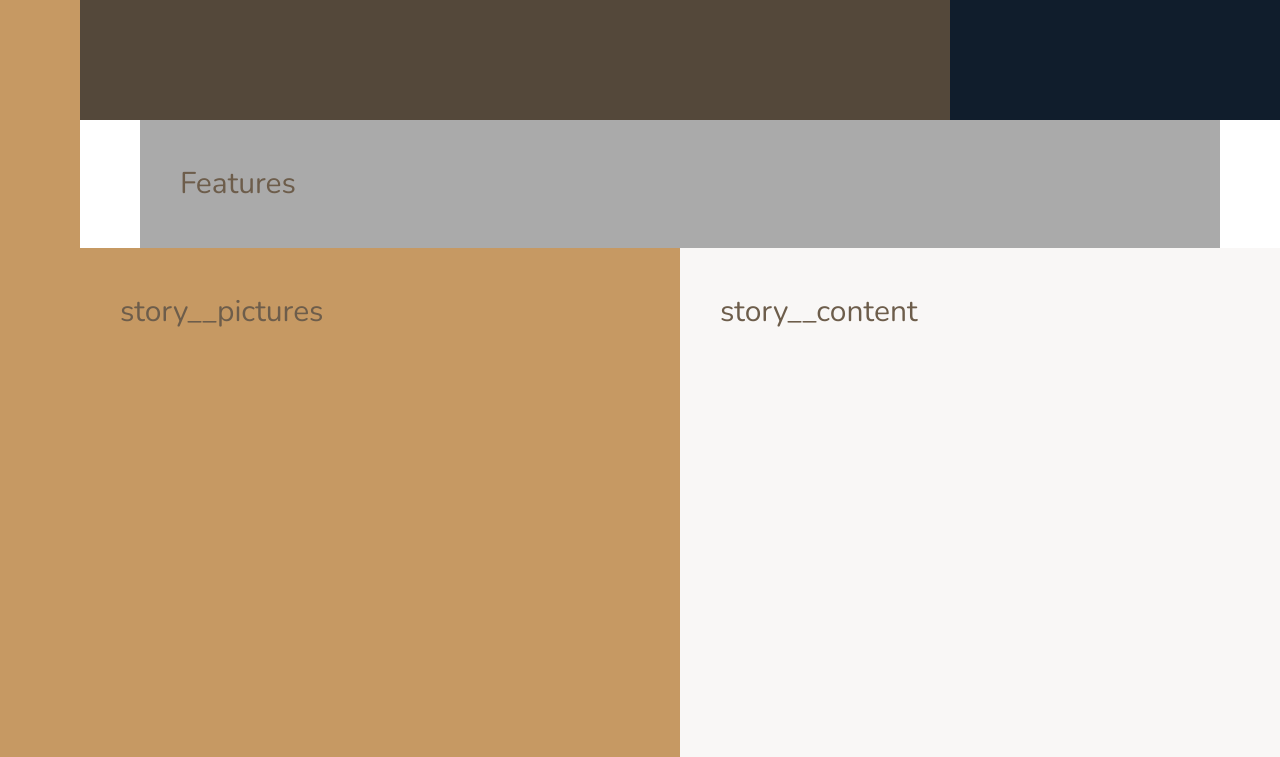
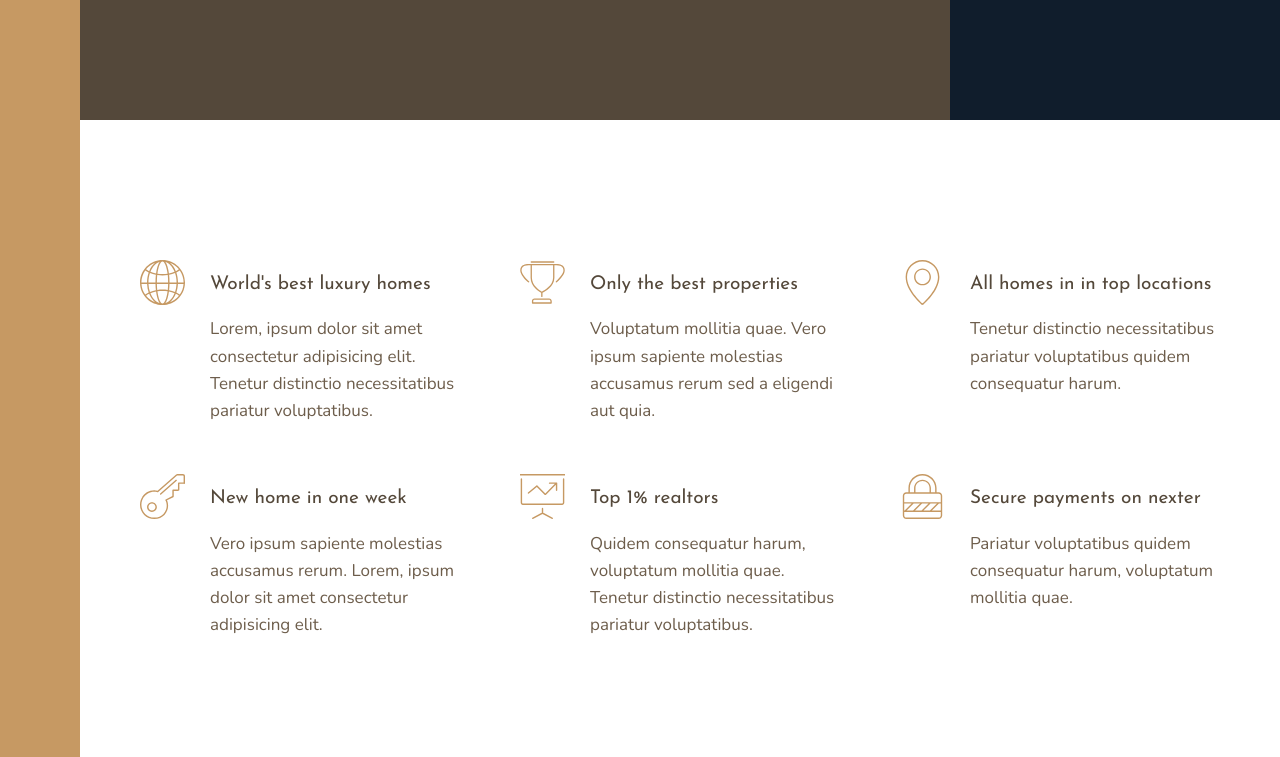
Before and after one commit to Moustamid/Nexter-Grid, a plain HTML site: page index.html in a window 1280 px wide. Shown: the part 520-1277 px from the top of the page. Drawn offline with nearby package versions, Linux system fonts and the light colour scheme.

Commit message:
featues section finished

```diff
--- a/css/style.css
+++ b/css/style.css
@@ -21,9 +21,17 @@ body {
   /* NOTE: 1 8rem sidbar , and 8 columns layout with a fix width , row = 1140 / 8 columns ~ 14rem .
      and 2 fr columns to center the 8 cols */
   grid-template-columns: [sidebar-start] 8rem [sidebar-end full-start] minmax(6rem, 1fr) [center-start] repeat(8, [col-start] minmax(min-content, 14rem) [col-end]) [center-end] minmax(6rem, 1fr) [full-end]; }
-  .container > * {
-    padding: 40px;
-    font-size: 3rem; }
+
+.heading-1, .heading-2, .heading-3, .heading-4 {
+  font-family: "Josefin Sans", sans-serif;
+  font-weight: 400; }
+
+.heading-4 {
+  font-size: 1.9rem; }
+  .heading-4--light {
+    color: #f9f7f6; }
+  .heading-4--dark {
+    color: #54483a; }
 
 .sidebar {
   background-color: #c69963;
@@ -39,8 +47,26 @@ body {
   grid-column: col-start 7 / full-end; }
 
 .features {
-  background-color: #aaa;
-  grid-column: center-start / center-end; }
+  margin: 15rem 0;
+  grid-column: center-start / center-end;
+  display: grid;
+  grid-template-columns: repeat(auto-fit, minmax(25rem, 1fr));
+  grid-gap: 6rem;
+  align-items: start; }
+
+.feature {
+  display: grid;
+  grid-template-columns: min-content 1fr;
+  grid-row-gap: 1.5rem;
+  grid-column-gap: 2.5rem; }
+  .feature__icon {
+    fill: #c69963;
+    width: 4.5rem;
+    height: 4.5rem;
+    grid-row: 1 / span 2;
+    transform: translateY(-1rem); }
+  .feature__text {
+    font-size: 1.7rem; }
 
 .story__pictures {
   background-color: #c69963;
--- a/index.html
+++ b/index.html
@@ -18,8 +18,74 @@
     <div class="sidebar">Sidebar</div>
     <header class="header">Header</header>
     <div class="realtors">Top 3 realtors</div>
+    <!-- features  -->
+    <section class="features">
+      <div class="feature">
+        <svg class="feature__icon">
+          <use xlink:href="img/sprite.svg#icon-global"></use>
+        </svg>
+        <h4 class="heading-4 heading-4--dark">World's best luxury homes</h4>
+        <p class="feature__text">
+          Lorem, ipsum dolor sit amet consectetur adipisicing elit. Tenetur
+          distinctio necessitatibus pariatur voluptatibus.
+        </p>
+      </div>
 
-    <section class="features">Features</section>
+      <div class="feature">
+        <svg class="feature__icon">
+          <use xlink:href="img/sprite.svg#icon-trophy"></use>
+        </svg>
+        <h4 class="heading-4 heading-4--dark">Only the best properties</h4>
+        <p class="feature__text">
+          Voluptatum mollitia quae. Vero ipsum sapiente molestias accusamus
+          rerum sed a eligendi aut quia.
+        </p>
+      </div>
+
+      <div class="feature">
+        <svg class="feature__icon">
+          <use xlink:href="img/sprite.svg#icon-map-pin"></use>
+        </svg>
+        <h4 class="heading-4 heading-4--dark">All homes in in top locations</h4>
+        <p class="feature__text">
+          Tenetur distinctio necessitatibus pariatur voluptatibus quidem
+          consequatur harum.
+        </p>
+      </div>
+
+      <div class="feature">
+        <svg class="feature__icon">
+          <use xlink:href="img/sprite.svg#icon-key"></use>
+        </svg>
+        <h4 class="heading-4 heading-4--dark">New home in one week</h4>
+        <p class="feature__text">
+          Vero ipsum sapiente molestias accusamus rerum. Lorem, ipsum dolor sit
+          amet consectetur adipisicing elit.
+        </p>
+      </div>
+
+      <div class="feature">
+        <svg class="feature__icon">
+          <use xlink:href="img/sprite.svg#icon-presentation"></use>
+        </svg>
+        <h4 class="heading-4 heading-4--dark">Top 1% realtors</h4>
+        <p class="feature__text">
+          Quidem consequatur harum, voluptatum mollitia quae. Tenetur distinctio
+          necessitatibus pariatur voluptatibus.
+        </p>
+      </div>
+
+      <div class="feature">
+        <svg class="feature__icon">
+          <use xlink:href="img/sprite.svg#icon-lock"></use>
+        </svg>
+        <h4 class="heading-4 heading-4--dark">Secure payments on nexter</h4>
+        <p class="feature__text">
+          Pariatur voluptatibus quidem consequatur harum, voluptatum mollitia
+          quae.
+        </p>
+      </div>
+    </section>
     <!-- Story Block -->
     <div class="story__pictures">story__pictures</div>
     <div class="story__content">story__content</div>
--- a/sass/_base.scss
+++ b/sass/_base.scss
@@ -54,10 +54,4 @@ body {
     [center-end]
     minmax(6rem, 1fr)
     [full-end];
-
-  // TODO: To DELETE :
-  & > * {
-    padding: 40px;
-    font-size: 3rem;
-  }
 }
--- a/sass/_features.scss
+++ b/sass/_features.scss
@@ -1,4 +1,35 @@
 .features {
-  background-color: $color-grey-light-2;
+  margin: 15rem 0;
   grid-column: center-start / center-end;
+
+  // grid system for the features section :
+  display: grid;
+  // HACK:
+  grid-template-columns: repeat(auto-fit, minmax(25rem, 1fr));
+
+  grid-gap: 6rem;
+  // NOTE: align-items controles the  alignment inside the feature Grid !
+  align-items: start;
 }
+
+// NOTE: the feature is an independent component :
+.feature {
+  // grid system for the feature section:
+  display: grid;
+  grid-template-columns: min-content 1fr;
+  grid-row-gap: 1.5rem;
+  grid-column-gap: 2.5rem;
+
+  &__icon {
+    fill: $color-primary;
+    width: 4.5rem;
+    height: 4.5rem;
+    // Grid item :
+    grid-row: 1 / span 2;
+    transform: translateY(-1rem);
+  }
+
+  &__text {
+    font-size: 1.7rem;
+  }
+}
--- a/sass/_typography.scss
+++ b/sass/_typography.scss
@@ -0,0 +1,29 @@
+%heading {
+  font-family: $font-display;
+  font-weight: 400;
+}
+
+.heading-1 {
+  @extend %heading;
+}
+
+.heading-2 {
+  @extend %heading;
+}
+
+.heading-3 {
+  @extend %heading;
+}
+
+.heading-4 {
+  @extend %heading;
+  font-size: 1.9rem;
+
+  &--light {
+    color: $color-grey-light-1;
+  }
+
+  &--dark {
+    color: $color-grey-dark-1;
+  }
+}
```
